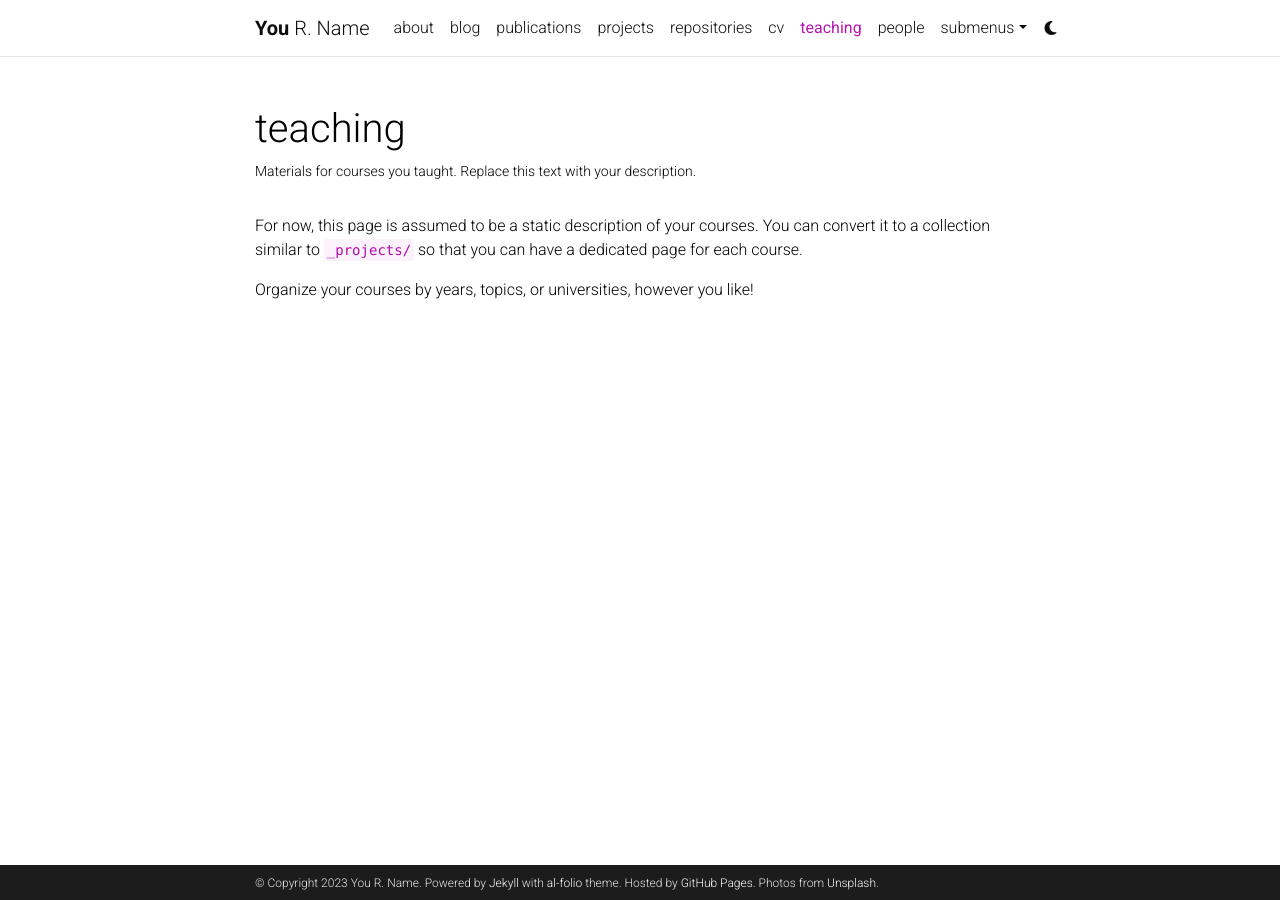
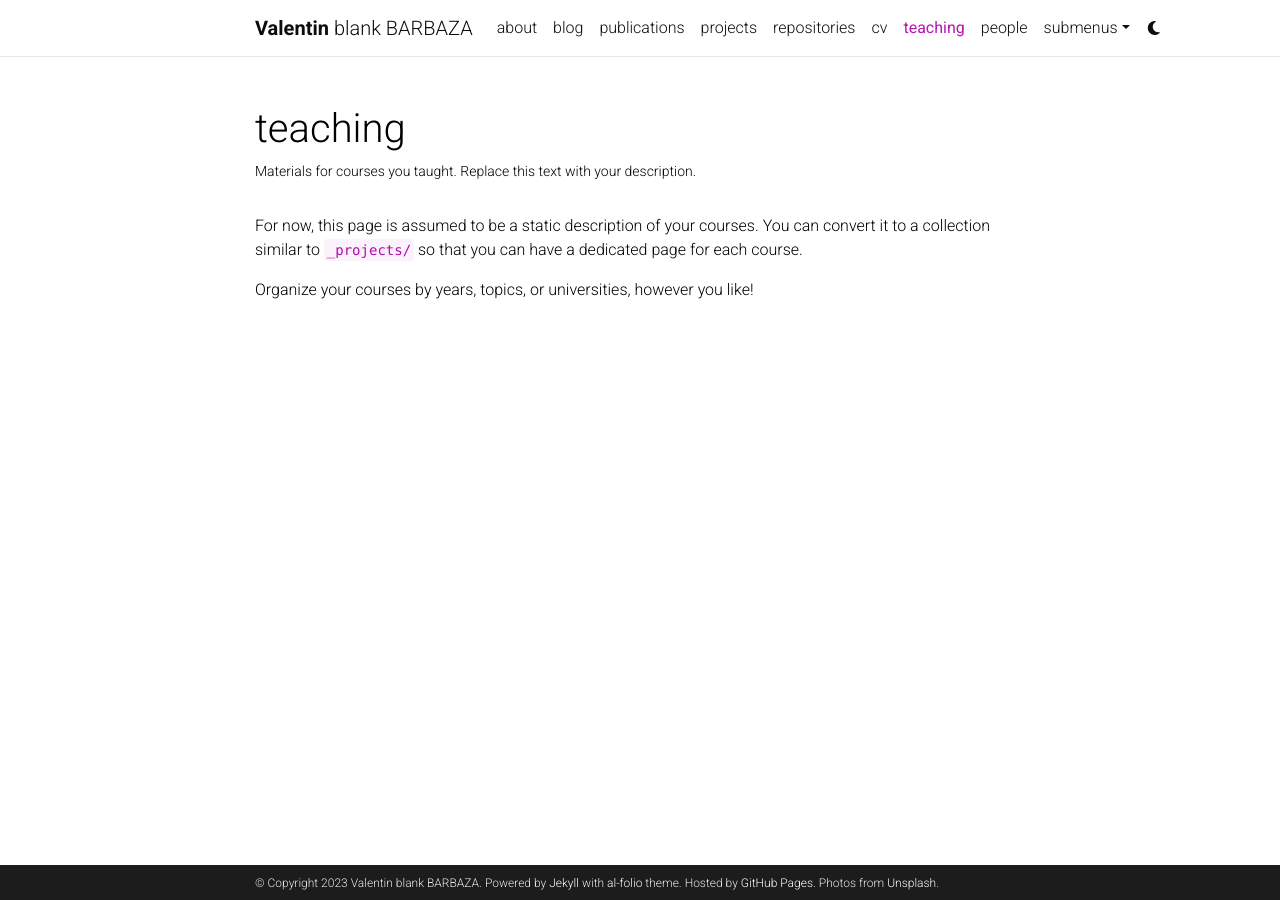
Before and after one commit to bicheTortue/bicheTortue.github.io, a Jekyll site: the page built from _pages/teaching.md, in a window 1280 px wide. Built offline with Jekyll 4.4.1, drawn with Linux system fonts in a browser that asks for light colours; comment, search, counter and statistics services are not loaded; a style sheet for code colours, icons or effects is not loaded.

Commit message:
Update _config.yml

```diff
--- a/_config.yml
+++ b/_config.yml
@@ -3,10 +3,10 @@
 # -----------------------------------------------------------------------------
 
 title: blank # the website title (if blank, full name will be used instead)
-first_name: You
-middle_name: R.
-last_name: Name
-email: you@example.com
+first_name: Valentin
+middle_name: blank
+last_name: BARBAZA
+email: valentin@barbaza.org
 description: > # the ">" symbol means to ignore newlines until "footer_text:"
   A simple, whitespace theme for academics. Based on [*folio](https://github.com/bogoli/-folio) design.
 footer_text: >
@@ -18,8 +18,8 @@ keywords: jekyll, jekyll-theme, academic-website, portfolio-website  # add your
 lang: en # the language of your site (for example: en, fr, cn, ru, etc.)
 icon: ⚛️  # the emoji used as the favicon (alternatively, provide image name in /assets/img/)
 
-url: https://alshedivat.github.io # the base hostname & protocol for your site
-baseurl: /al-folio # the subpath of your site, e.g. /blog/
+url: https://bicheTortue.github.io # the base hostname & protocol for your site
+baseurl: /valentin # the subpath of your site, e.g. /blog/
 last_updated: false # set to true if you want to display last updated in the footer
 impressum_path:  # set to path to include impressum link in the footer, use the same path as permalink in a page, helps to conform with EU GDPR
 
```
